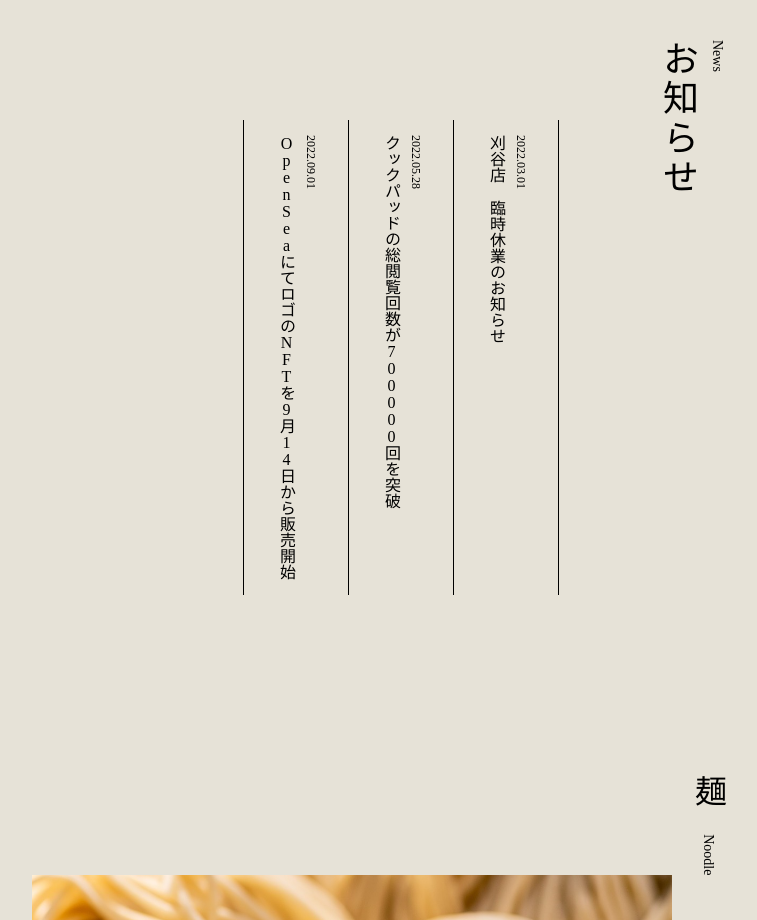
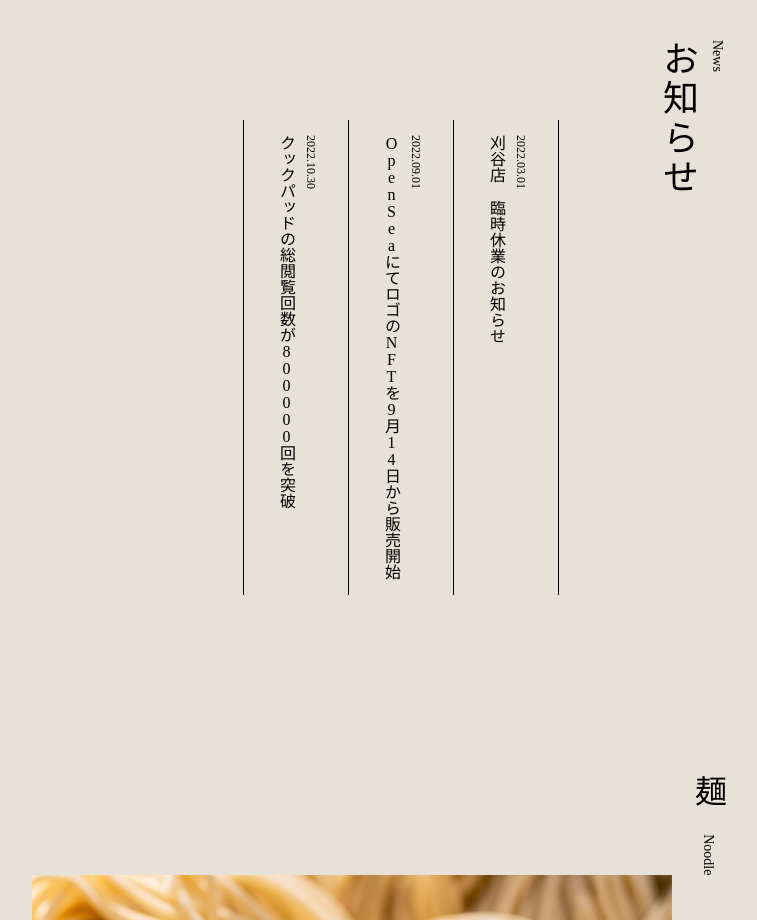
Before and after one commit to ponte1010/ponte1010.github.io, a plain HTML site: page index.html in a window 1280 px wide. Shown: the part 940-1860 px from the top of the page, without its empty margins (408-1165 px from the left). Drawn offline with Linux system fonts and the light colour scheme; some packages are replaced by stand-ins of ours.

Commit message:
Update News

```diff
--- a/index.html
+++ b/index.html
@@ -43,10 +43,10 @@
       <dl class="list">
         <dt>2022.03.01</dt>
         <dd>刈谷店 臨時休業のお知らせ</dd>
-        <dt>2022.05.28</dt>
-        <dd>クックパッドの総閲覧回数が700000回を突破</dd>
         <dt>2022.09.01</dt>
         <dd>OpenSeaにてロゴのNFTを9月14日から販売開始</dd>
+        <dt>2022.10.30</dt>
+        <dd>クックパッドの総閲覧回数が800000回を突破</dd>
       </dl>
     </section>
 
```
